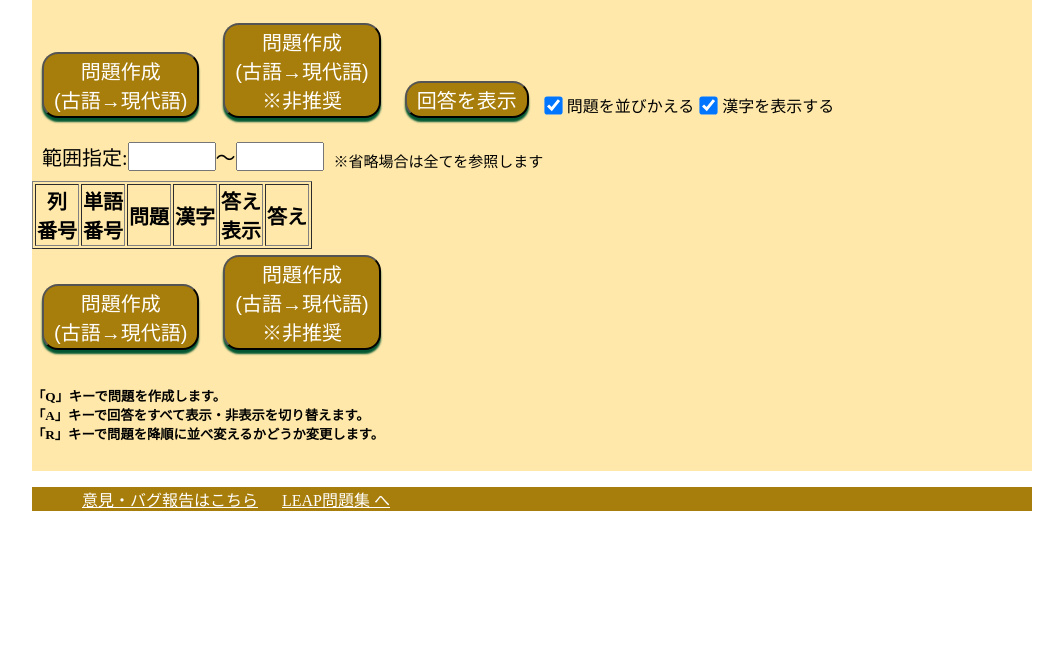
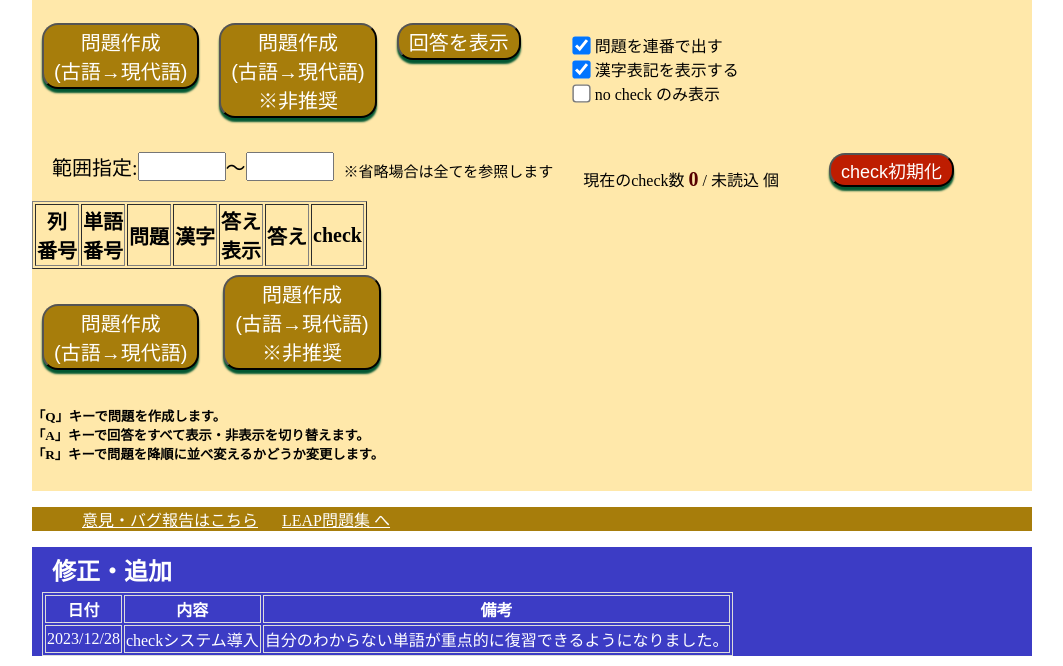
Before and after one commit to harunn416/LEAP-teat, a plain HTML site: page 重要古文単語 173/index.html in a window 1280 px wide. Shown: the part 175-841 px from the top of the page, without its empty margins (108-1171 px from the left). Before the commit the page ends 800 px from the top, so only its background shows below. Drawn offline with Linux system fonts and the light colour scheme.

Commit message:
Update index.html

```diff
--- a/重要古文単語 173/index.html
+++ b/重要古文単語 173/index.html
@@ -33,18 +33,33 @@
 					指定した範囲内全ての単語の問題を作成します。
 				</h1>
 
-				<button class="button" id="many_make_button" onclick="make_question_ALL('E-J')">問題作成<br>(古語→現代語)</button>
-				<button class="button" id="many_make_button" onclick="make_question_ALL('J-E')">問題作成<br>(古語→現代語)<br>※非推奨</button>
-				<button class="button" id="many_answer_button" onclick="make_answer_ALL()">回答を表示</button>
-				<label><input type="checkbox" name="many_random_checkbox" style="transform: scale(1.4);" checked="true"> 問題を並びかえる</label>
-				<label><input type="checkbox" name="many_kanzi_checkbox" style="transform: scale(1.4);" checked="true"> 漢字を表示する</label>
+				<div style="display: flex;">
+					<div><button class="button" id="many_make_button" onclick="make_question_ALL('E-J')">問題作成<br>(古語→現代語)</button></div>
+					<div><button class="button" id="many_make_button" onclick="make_question_ALL('J-E')">問題作成<br>(古語→現代語)<br>※非推奨</button></div>
+					<div><button class="button" id="many_answer_button" onclick="make_answer_ALL()">回答を表示</button></div>
+					<ul style="list-style: none;">
+						<li><label><input type="checkbox" name="many_random_checkbox" style="transform: scale(1.4);" checked="true"> 問題を連番で出す</label></li>
+						<li><label><input type="checkbox" name="many_kanzi_checkbox" style="transform: scale(1.4);" checked="true"> 漢字表記を表示する</label></li>
+						<li><label><input type="checkbox" name="no_check_checkbox" style="transform: scale(1.4);" > no check のみ表示</label></li>
+					</ul>
+				</div>
 
+				<div style="display: flex;align-items: end;margin: 10px;">
 					<div class="range">
 						<a>範囲指定:</a>
 						<input type="number" id="all_rangenum_front">
 						<a>～</a>
 						<input type="number" id="all_rangenum_rear">
 						<a style="font-size: 15px;margin: auto 0 0 10px;">※省略場合は全てを参照します</a>
+					</div>
+					<div id="words_point" style="margin: auto 0 0 20px;" border="1">
+						現在のcheck数
+						<span id="points" style="color: rgb(87, 0, 0);font-weight: bold;font-size: 20px;">0</span>
+						/
+						<span id="points_mother">未読込</span>
+						個
+					</div>
+					<button class="button" name="clear_check" onclick="clear_check()" style="margin: 0 0 0 50px;font-size: 18px;background-color: #be1d01;">check初期化</button>
 				</div>
 
 				<div class="tablelist" id="all_table_origin">
@@ -56,6 +71,7 @@
 							<th>漢字</th>
 							<th>答え<br><nobr>表示</nobr></th>
 							<th>答え</th>
+							<th>check</th>
 						</tr>
 					</table>
 				</div>
@@ -1125,6 +1141,22 @@
 			<a href="../index.html">LEAP問題集 へ</a>
 		</ul>
 	</div>
+
+	<div id="debug" style="background-color: #3c3cc5; width: 1000px; margin: 0 auto; color: white;">
+		<h2 style="padding: 5px 0 0 20px;margin: 10px 0 5px 0;">修正・追加</h2>
+		<table id="debug_table" border="1" bordercolor="#dcdcdc" style="margin: 0 10px 10px 10px;">
+			<tr>
+				<th>日付</th>
+				<th>内容</th>
+				<th>備考</th>
+			</tr>
+			<tr>
+				<td><nobr>2023/12/28</nobr></td>
+				<td><nobr>checkシステム導入</nobr></td>
+				<td>自分のわからない単語が重点的に復習できるようになりました。</td>
+			</tr>
+		</table>
+	</div>
 </body>
 
 <script>
```
Lines whose indentation alone changed are shown as unchanged.
